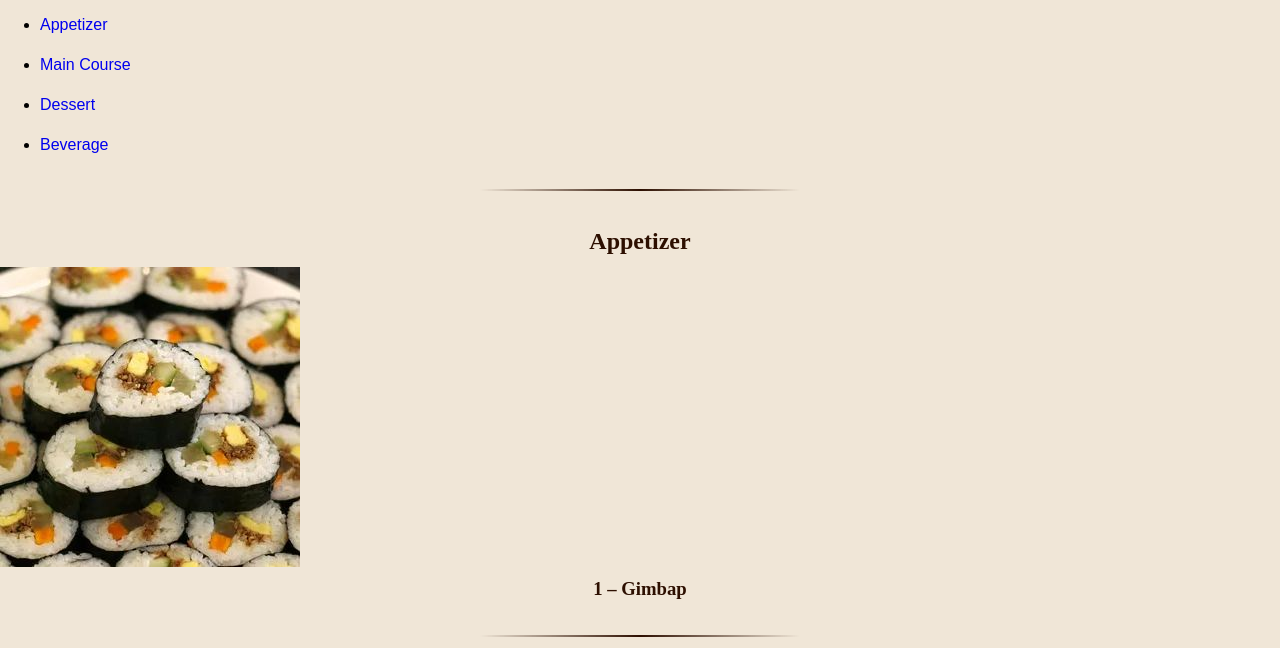
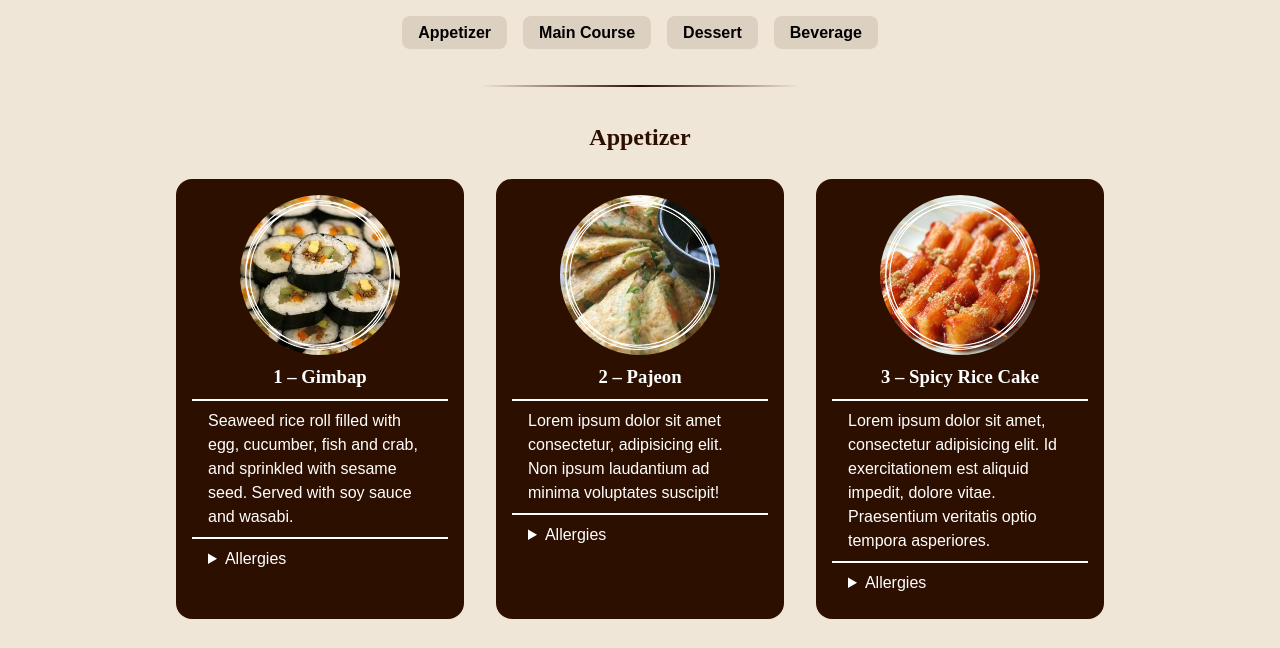
Before and after one commit to z-rayc/generic-restaurant-website, a plain HTML site: page menu.html in a window 1280 px wide. Shown: the part 139-787 px from the top of the page. Drawn offline with nearby package versions, Linux system fonts and the light colour scheme; a web font is replaced by a local one.

Commit message:
Create styles for menu

```diff
--- a/css/menu.css
+++ b/css/menu.css
@@ -1 +1,98 @@
 /* Menu Main */
+:root {
+    --menu-item-width: 16rem;
+    --menu-item-height: 16rem;
+}
+
+.menu-shortcuts {
+    display: flex;
+    flex-direction: row;
+    flex-wrap: wrap;
+    justify-content: center;
+}
+
+.menu-shortcuts > ul {
+    list-style: none;
+    margin-bottom: 0.5rem;
+    padding: 0;
+}
+
+.menu-shortcuts a {
+    margin: 0.5rem;
+    padding: 0.5rem 1rem;
+    color: rgb(var(--clr-neutral-1));
+    background: rgba(var(--clr-primary-1), 0.1);
+    border-radius: 0.5rem;
+    font-weight: 700;
+}
+
+.menu-shortcuts a:hover {
+    color: rgb(var(--clr-neutral-2));
+    background: rgba(var(--clr-primary-1), 0.7);
+}
+
+.appetizer-container,
+.main-course-container,
+.dessert-container,
+.beverage-container {
+    width: 90vw;
+    max-width: 90vw;
+    margin: 0 auto;
+    display: flex;
+    flex-direction: row;
+    flex-wrap: wrap;
+    justify-content: center;
+}
+
+.menu-item {
+    width: var(--menu-item-width);
+    min-height: var(--menu-item-height);
+    margin: 1rem;
+    padding: 1rem;
+    background: rgb(var(--clr-primary-1));
+    color: rgb(var(--clr-neutral-2));
+    box-sizing: content-box;
+    border-radius: 1rem;
+}
+
+.menu-item :is(h1, h2, h3, h4) {
+    color: rgb(var(--clr-neutral-2));
+}
+
+.menu-item > hr {
+    background: rgb(var(--clr-neutral-2));
+    width: calc(var(--menu-item-width));
+    margin: 0 auto;
+}
+
+.menu-item__image-container {
+    position: relative;
+    width: 10rem;
+    aspect-ratio: 1;
+    margin: 0 auto;
+    border-radius: 50%;
+    content: '';
+    overflow: hidden;
+}
+
+.menu-item__image {
+    height: inherit;
+    width: inherit;
+}
+
+.menu-item__image-container::before {
+    position: absolute;
+    content: '';
+    height: 95%;
+    width: 95%;
+    top: 50%;
+    left: 50%;
+    transform: translate(-50%, -50%);
+    border-radius: 50%;
+    background-image: url(../images/menu/white-circle-frame.png);
+    background-size: contain;
+}
+
+.menu-item ul {
+    margin: 0.25rem;
+}
```
